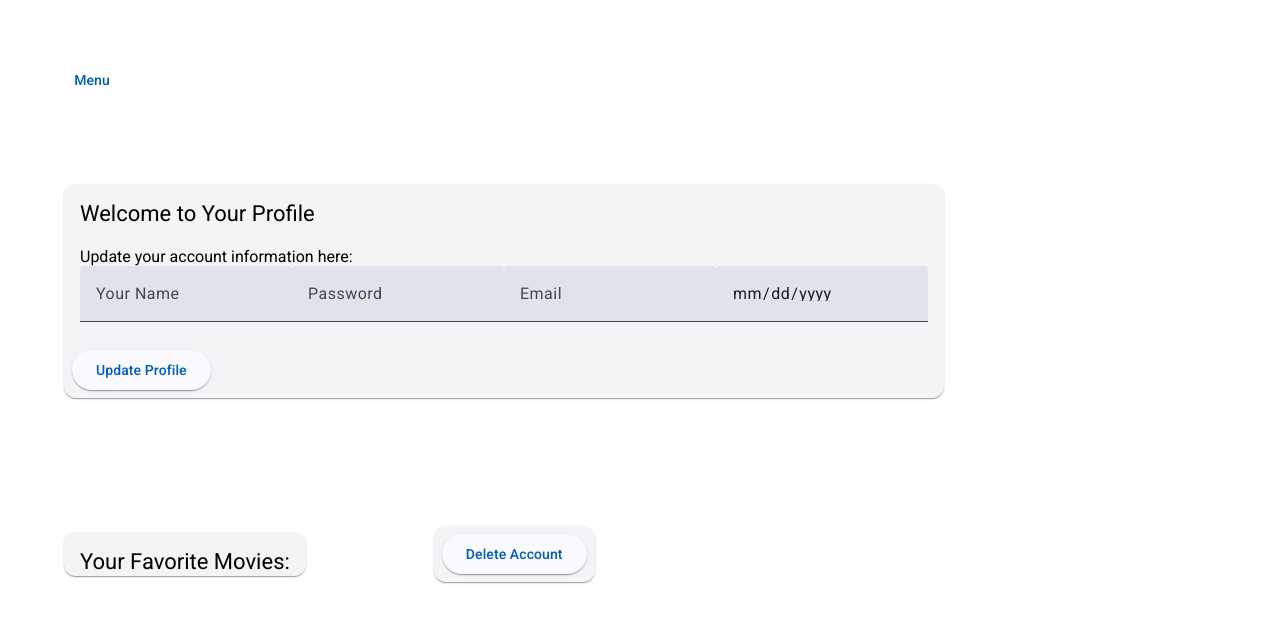
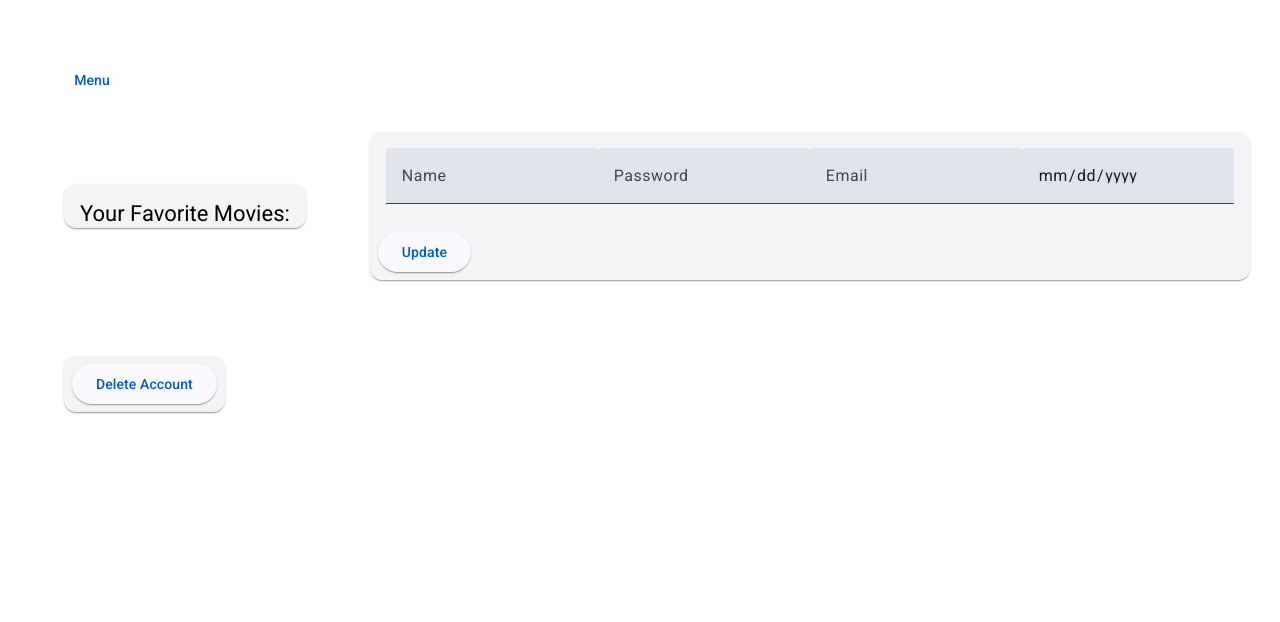
Before and after one commit to schance14/myFlix-Angular-client, an Angular app: page /profile in a window 1280 px wide. Shown: the top 622 px of the page. Built offline with nearby package versions, Linux system fonts and the light colour scheme.

Commit message:
feat: create update user component form

```diff
--- a/src/app/app.module.ts
+++ b/src/app/app.module.ts
@@ -29,6 +29,7 @@ import { DirectorInfoComponent } from './director-info/director-info.component';
 import { SynopsisInfoComponent } from './synopsis-info/synopsis-info.component';
 import { AppNavbarComponent } from './app-navbar/app-navbar.component';
 import { MatMenuModule } from '@angular/material/menu';
+import { UpdateProfileFormComponent } from './update-profile-form/update-profile-form.component';
 
 const appRoutes: Routes = [
   { path: 'welcome', component: WelcomePageComponent },
@@ -49,6 +50,7 @@ const appRoutes: Routes = [
     GenreInfoComponent,
     DirectorInfoComponent,
     SynopsisInfoComponent,
+    UpdateProfileFormComponent,
 
   ],
   imports: [
--- /dev/null
+++ b/src/app/update-profile-form/update-profile-form.component.html
@@ -0,0 +1,53 @@
+<mat-card class="update-profile">
+  <mat-card-content>
+    <form class="update-profile-form">
+      <mat-form-field class="form-field">
+        <input
+          matInput
+          [(ngModel)]="userData.Name"
+          placeholder="Name"
+          type="text"
+          name="Name"
+        />
+      </mat-form-field>
+      <mat-form-field class="form-field">
+        <input
+          matInput
+          [(ngModel)]="userData.Password"
+          type="password"
+          placeholder="Password"
+          name="Password"
+          required
+        />
+      </mat-form-field>
+      <mat-form-field class="form-field">
+        <input
+          matInput
+          [(ngModel)]="userData.Email"
+          type="email"
+          placeholder="Email"
+          name="Email"
+        />
+      </mat-form-field>
+      <mat-form-field class="form-field">
+        <input
+          matInput
+          [(ngModel)]="userData.Birthday"
+          type="date"
+          placeholder="Birthday"
+          name="Birthday"
+        />
+      </mat-form-field>
+    </form>
+  </mat-card-content>
+  <mat-card-actions>
+    <button
+      mat-raised-button
+      (click)="updateUser()"
+      color="primary"
+      style="margin-right: 10px"
+    >
+      Update
+    </button>
+  </mat-card-actions>
+</mat-card>
--- /dev/null
+++ b/src/app/update-profile-form/update-profile-form.component.ts
@@ -0,0 +1,47 @@
+import { Component, Input, OnInit } from '@angular/core';
+import { UserRegistrationService } from '../fetch-api-data.service';
+import { MatSnackBar } from '@angular/material/snack-bar';
+
+
+@Component({
+  selector: 'app-update-profile-form',
+  templateUrl: './update-profile-form.component.html',
+  styleUrl: './update-profile-form.component.scss'
+})
+export class UpdateProfileFormComponent {
+  @Input() userData = {
+    Name: '',
+    Password: '',
+    Email: '',
+    Birthday: '',
+};
+
+constructor(
+  public fetchApiData:UserRegistrationService,
+  public snackBar: MatSnackBar
+) {}
+
+ngOnInit(): void {}
+
+updateUser(): void{
+  this.fetchApiData.editUser(this.userData).subscribe(
+    (resp: any) => {
+      this.userData = resp;
+      console.log(resp);
+      this.snackBar.open('Update', 'Success', {
+        duration: 2000,
+      });
+    },
+    () => {
+      this.snackBar.open('Please try again', 'No success', {
+        duration: 2000,
+      });
+    }
+  );
+}
+
+
+
+
+
+}
--- a/src/app/user-profile-form/user-profile-form.component.html
+++ b/src/app/user-profile-form/user-profile-form.component.html
@@ -1,10 +1,10 @@
 <app-app-navbar class="navbar"></app-app-navbar>
 
 <div class="profile-page">
-  <div class="profile-form">
+  <!-- <div class="profile-form">
     <mat-card>
       <mat-card-header>
-        <mat-card-title>Welcome to Your Profile</mat-card-title>
+        <mat-card-title>Welcome to Your Profile {{ user.Name }}</mat-card-title>
       </mat-card-header>
       <br />
       <mat-card-content
@@ -58,14 +58,15 @@
         </button>
       </mat-card-actions>
     </mat-card>
-  </div>
+  </div> -->
 
   <div class="favorite-movies">
     <mat-card>
       <mat-card-header>
         <mat-card-title>Your Favorite Movies:</mat-card-title>
       </mat-card-header>
-      <mat-card *ngFor="let movie of favoritesList">
+      <ng-container *ngIf="favoritesList.length > 0; else null">
+        <mat-card *ngFor="let movie of favoritesList; let i = index">
           <mat-card-content>
             <mat-card-title>{{ movie.Title }}</mat-card-title>
             <mat-card-subtitle>{{ movie.Director }}</mat-card-subtitle>
@@ -77,13 +78,16 @@
             />
           </mat-card-content>
         </mat-card>
+      </ng-container>
     </mat-card>
   </div>
+
+  <app-update-profile-form></app-update-profile-form>
 
   <div class="delete-account">
     <mat-card>
       <mat-card-actions>
-        <button mat-raised-button (click)="deleteUser()" color="danger">
+        <button mat-raised-button (click)="deleteUser()" color="primary">
           Delete Account
         </button>
       </mat-card-actions>
```
Also changed, not shown: src/app/update-profile-form/update-profile-form.component.scss (added), 1 other file (tests, documents, lock files or other folders). Lines whose indentation alone changed are shown as unchanged.
